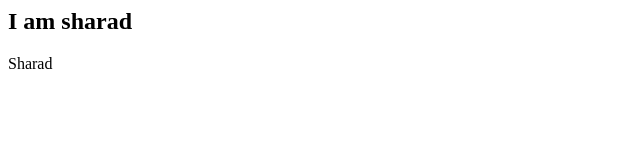
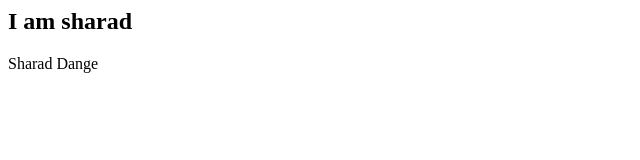
Before and after one commit to sharad-dange/Sharad2CodeTest, a plain HTML site: page index.html in a window 1280 px wide. Shown: the full height of the page, 0-640 px from the left. Drawn offline with Linux system fonts and the light colour scheme.

Commit message:
Sharad2Code: Added para

```diff
--- a/index.html
+++ b/index.html
@@ -1,5 +1,5 @@
 <html>
 <title>Hi I am Sharad</title>
 <h2>I am sharad</h2>
-<p>Sharad</p>
+<p>Sharad Dange</p>
 </html>
```
